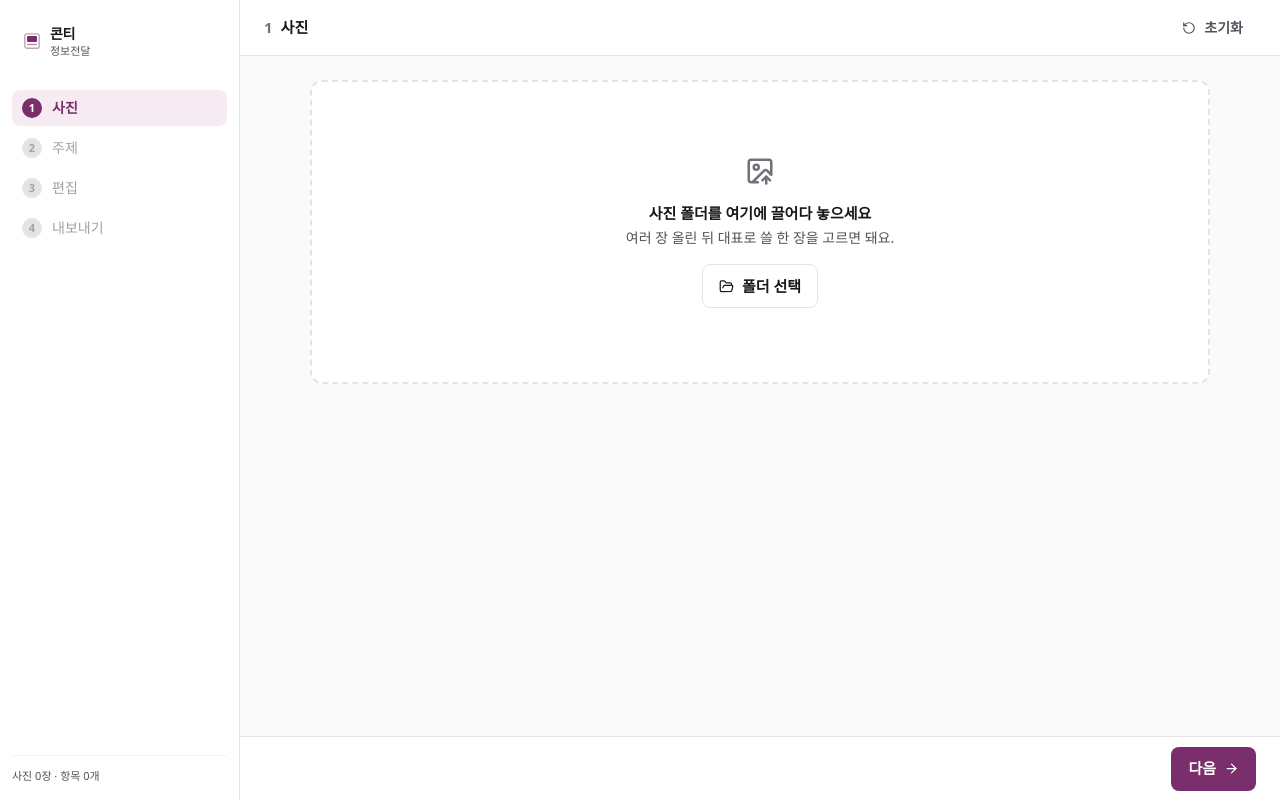
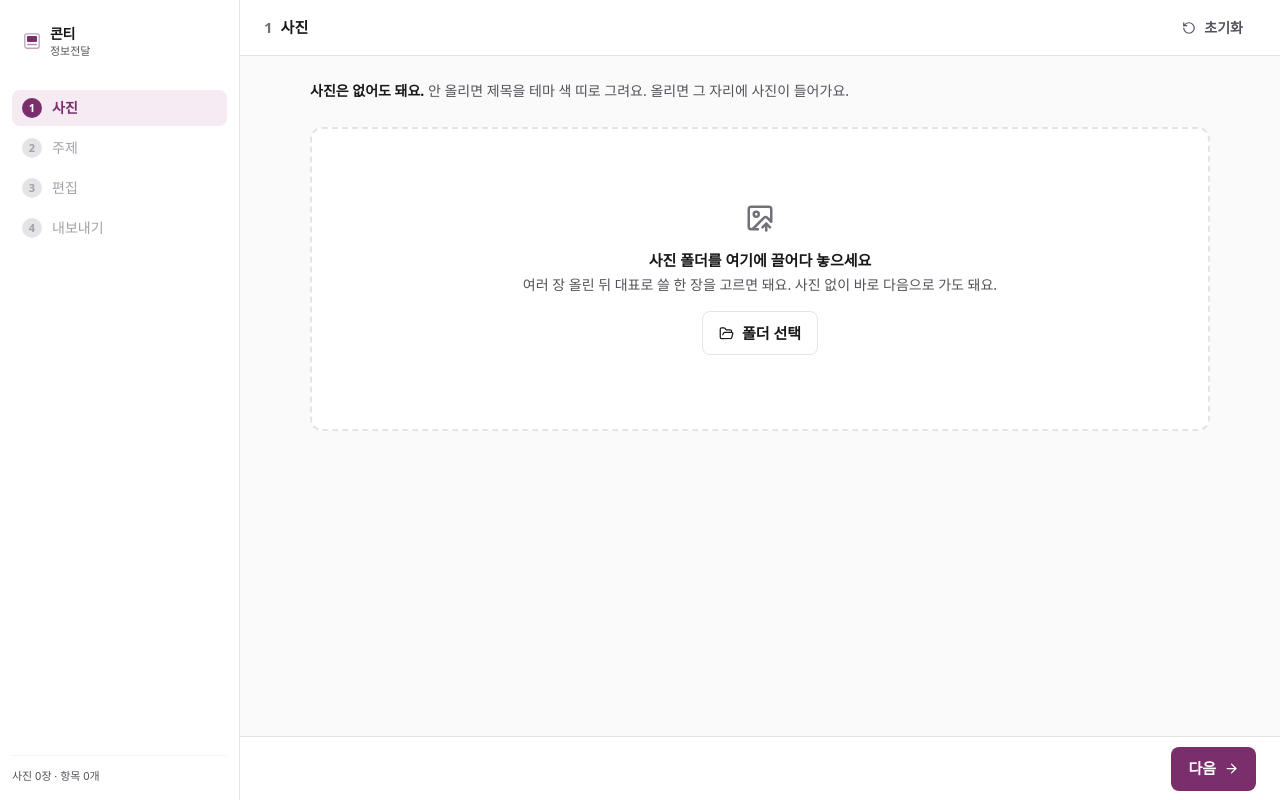
Before and after one commit to SONGYEONGSIN/repick-cardnews, a Next.js app: page /info in a window 1280 px wide. Built offline with nearby package versions, Linux system fonts and the light colour scheme; a web font is replaced by a local one.

Commit message:
feat: 사진이 선택임을 화면에서 알림

```diff
--- a/src/features/infosend/steps/PhotoStep.tsx
+++ b/src/features/infosend/steps/PhotoStep.tsx
@@ -13,8 +13,15 @@ export function PhotoStep({
 }) {
   return (
     <div className="mx-auto flex w-full max-w-[900px] flex-col gap-6">
+      {/* 사진은 **선택**이다 — 없으면 제목을 테마 색 띠로 그린다. 예전엔 사진을 골라야만 다음으로
+          갈 수 있어서(`canLeavePhoto`) 필수처럼 보였다. 그 사실을 화면에서도 말해 준다. */}
+      <p className="text-[14px] leading-relaxed text-ink-2">
+        <span className="font-bold text-ink">사진은 없어도 돼요.</span> 안 올리면 제목을 테마 색 띠로
+        그려요. 올리면 그 자리에 사진이 들어가요.
+      </p>
+
       <Dropzone
-        hint="여러 장 올린 뒤 대표로 쓸 한 장을 고르면 돼요."
+        hint="여러 장 올린 뒤 대표로 쓸 한 장을 고르면 돼요. 사진 없이 바로 다음으로 가도 돼요."
         onPhotos={(photos) => dispatch({ type: "ADD_PHOTOS", photos })}
         onError={(error) => dispatch({ type: "SET_ERROR", error })}
       />
```
